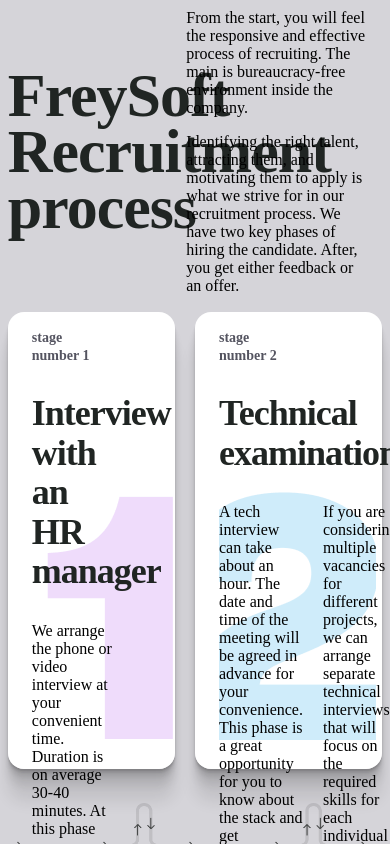
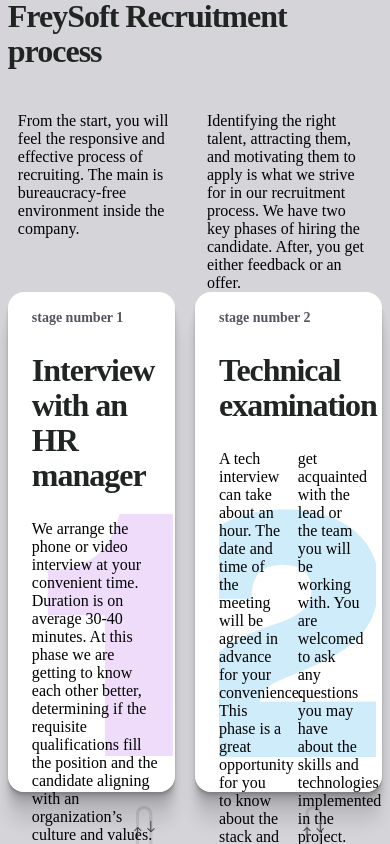
Before and after one commit to noJokesCoder/frsft-task, a React (Create React App) app: page / in a window 390 px wide. Shown: the part 1400-2244 px from the top of the page. Built offline with nearby package versions, Linux system fonts and the light colour scheme.

Commit message:
added styling for tablets

```diff
--- a/src/components/Recruitment/Recruitment.scss
+++ b/src/components/Recruitment/Recruitment.scss
@@ -2,7 +2,7 @@
 
 .recruitment {
   background-color: $backgroundLightGrey;
-  padding: 100px 0;
+  padding: 80px 0;
   position: relative;
 
   &__info {
@@ -33,7 +33,7 @@
 
     &-item1 {
       width: 50%;
-      height: 457px;
+      height: 500px;
 
       border-radius: 16px;
       padding: 16px 0 0 24px;
@@ -74,7 +74,7 @@
     }
     &-item2 {
       width: 50%;
-      height: 457px;
+      height: 500px;
       padding: 16px 6px 0 24px;
 
       background: linear-gradient(0deg, #ffffff, #ffffff),
@@ -108,14 +108,17 @@
           letter-spacing: -1px;
         }
       }
-      &-text {
-        width: 90%;
-        display: flex;
-        gap: 20px;
-      }
-      &-text > * {
-        flex-basis: 100%;
-        margin: 0;
+      //   &-text {
+      //     width: 90%;
+      //     display: flex;
+      //     gap: 20px;
+      //   }
+      //   &-text > * {
+      //     flex-basis: 100%;
+      //     margin: 0;
+      //   }
+      &-text p {
+        columns: 2;
       }
     }
   }
@@ -128,3 +131,42 @@
     margin: 0 auto;
   }
 }
+@media screen and (max-width: 768px) {
+  .recruitment__info {
+    flex-direction: column;
+    justify-content: flex-start;
+  }
+  .recruitment__info-headline {
+    width: 100%;
+  }
+  .recruitment__info-headline h2 {
+    font-size: 32px;
+    line-height: 110%;
+  }
+  .recruitment__info-text {
+    width: 100%;
+    display: flex;
+    gap: 24px;
+  }
+  .recruitment__info-text > * {
+    flex-basis: 100%;
+  }
+  .recruitment__cards-item1-headline,
+  .recruitment__cards-item2-headline {
+    width: 90%;
+  }
+  .recruitment__cards-item1-headline h2 {
+    font-size: 32px;
+  }
+  .recruitment__cards-item2-headline h2 {
+    font-size: 32px;
+  }
+
+  .recruitment__cards-item1-text,
+  .recruitment__cards-item2-text {
+    width: 90%;
+  }
+  .recruitment__cards-item2-text :nth-child(2) {
+    display: none;
+  }
+}
```
